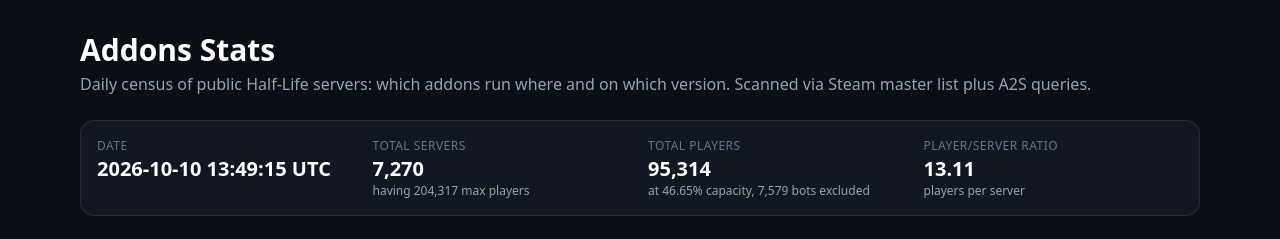
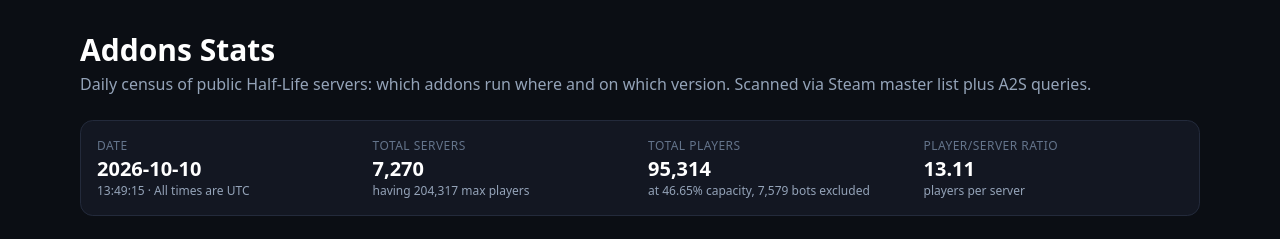
Before and after one commit to yapb/stats, a Vue app in the folder web/: page / in a window 1280 px wide. Shown: the top 239 px of the page. Built offline with nearby package versions, Linux system fonts and the light colour scheme.

Commit message:
date tile matches card style

```diff
--- a/web/src/components/SummaryBlock.vue
+++ b/web/src/components/SummaryBlock.vue
@@ -3,7 +3,8 @@
     <dl class="summary grid grid-cols-2 md:grid-cols-4 gap-4">
       <div>
         <dt>Date</dt>
-        <dd class="num text-xl">{{ date }}</dd>
+        <dd class="num text-xl">{{ parts[0] }}</dd>
+        <div class="text-slate-400 text-xs font-normal">{{ parts[1] }} · All times are UTC</div>
       </div>
       <div>
         <dt>Total servers</dt>
@@ -27,13 +28,18 @@
 </template>
 
 <script setup>
+import { computed } from 'vue';
 import { capacity, fmt, ratio } from '../lib/data.js';
 
-defineProps({
+const props = defineProps({
   date: { type: String, required: true },
   servers: { type: Number, required: true },
   maxPlayers: { type: Number, required: true },
   players: { type: Number, required: true },
   bots: { type: Number, required: true },
 });
+
+const parts = computed(function () {
+  return props.date.split(' ');
+});
 </script>
```
